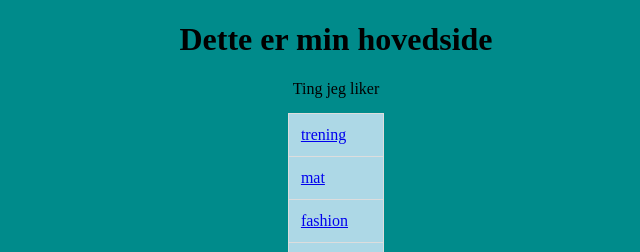
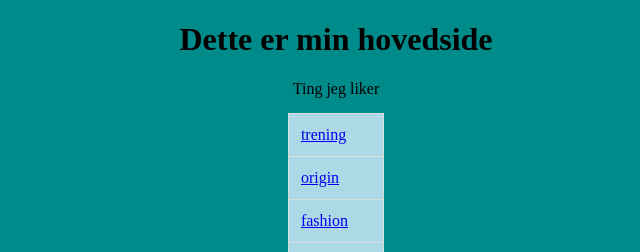
Before and after one commit to johannesUIA/IND-REPOSITORY, a plain HTML site: page index.html in a window 1280 px wide. Shown: the top 252 px of the page, 304-944 px from the left. Drawn offline with Linux system fonts and the light colour scheme.

Commit message:
origin-mat

```diff
--- a/index.html
+++ b/index.html
@@ -13,7 +13,7 @@
 <div class="container">
   <ul class="myUL">
   <li><a href="https://www.kristiansandkampsport.no/timeplan/?gclid=Cj0KCQjwvZCZBhCiARIsAPXbajvhVo5T8QqDNX0r99hjSWO_mdsKaVG_sozvILFkJJeggf0FfosjvQgaAoaXEALw_wcB">trening</a></li>
-  <li><a href="https://www.peppes.no/forside/aktiv/Peppes_forside.html">mat</a></li>
+  <li><a href="colombia.html">origin</a></li>
   <li><a href="fashion.html">fashion</a></li>
   <li><a href="armensk.html">Geografi</a></li>
       <li><a href="https://www.w3schools.com/html/html_links.asp">knowledge</a></li>
```
Also changed, not shown: 1 other file.
